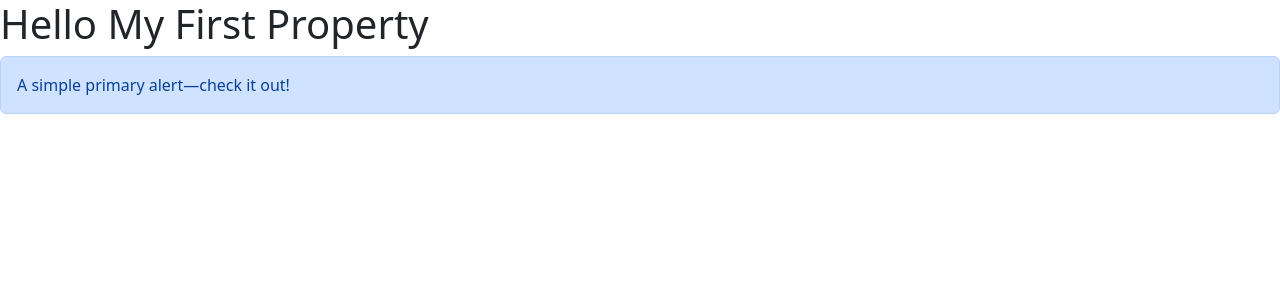
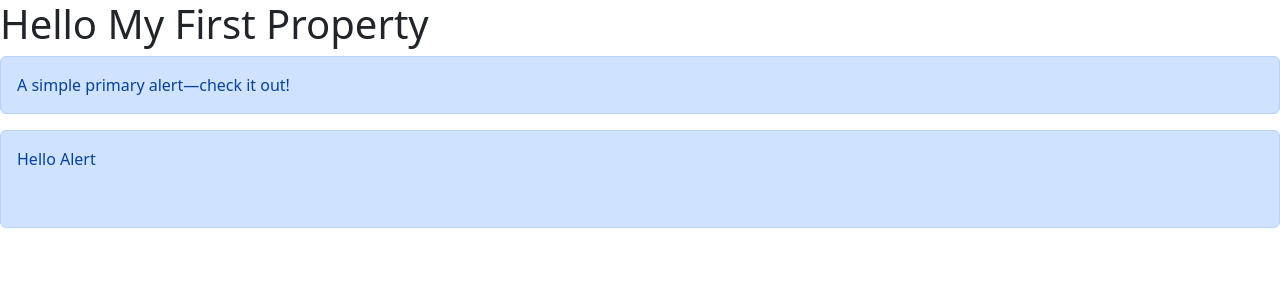
Before and after one commit to KishuMistry/sample-project, a React (Vite) app: page / in a window 1280 px wide. Shown: the top 300 px of the page. Built offline with nearby package versions, Linux system fonts and the light colour scheme.

Commit message:
Alert with props

```diff
--- a/src/App.tsx
+++ b/src/App.tsx
@@ -1,12 +1,16 @@
 import "bootstrap/dist/css/bootstrap.css";
 import PCMessage from "./Component/PCMessage";
 import AlertExample from "./Component/AlertExample";
+import Alert from "./Component/Alert";
 
 function App() {
   return (
     <div>
       <PCMessage text="Hello My First Property"></PCMessage>
       <AlertExample />
+      <Alert>
+                <p>Hello Alert</p>     {" "}
+      </Alert>
     </div>
   );
 }
--- /dev/null
+++ b/src/Component/Alert.tsx
@@ -0,0 +1,12 @@
+import React, { ReactNode } from "react";
+interface Props {
+  children: ReactNode;
+}
+const Alert = (props: Props) => {
+  return (
+    <div className="alert alert-primary" role="alert">
+      {props.children}{" "}
+    </div>
+  );
+};
+export default Alert;
```
